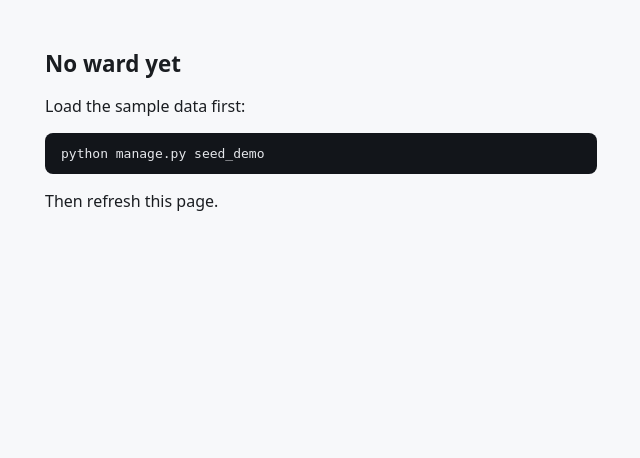
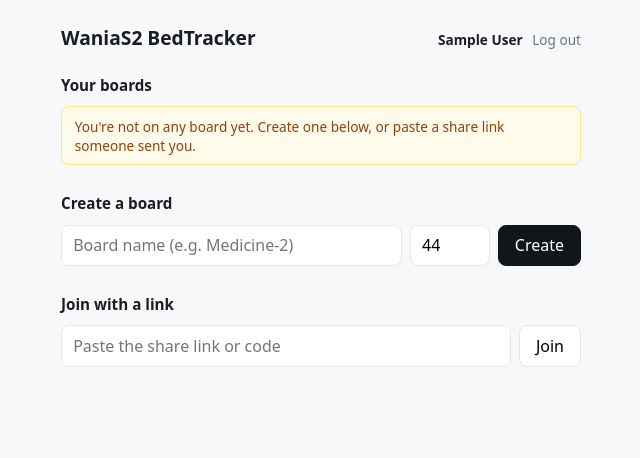
Before and after one commit to WanTeller/wanias2-bedtracker, a Django app: page / in a window 1280 px wide. Shown: the top 458 px of the page, without its empty margins (319-959 px from the left). Run offline with Django 5.2, Linux system fonts and the light colour scheme; the visitor is signed in with stand-in values (Sample User, id 1); data that the repository does not hold is empty.

Commit message:
Multi-board Stage 3: dashboard, create, join-by-link
'/' is now the "your boards" dashboard: lists the boards you belong
to, a create form (name + bed count), and a "paste a share link" box.

- views.board_new: makes the board, its beds, and an owner membership
- views.join (/join/<token>/): confirm page -> adds a member membership;
  already-a-member just opens the board
- views.join_paste: parses a pasted link or bare code, forwards to join
- views.rotate_link: owner-only fresh invite token
- activity sidebar gains a "Share this board" section (link + copy +
  owner-only Reset link)
- auto-join transition removed; a name-only login with no board sees
  the dashboard

New templates: dashboard, board_new, join_confirm. CSS ?v=17, SW v2.
57 tests pass; browser-verified create + share + join + isolation.

Co-Authored-By: Claude Sonnet 5 <noreply@anthropic.com>

```diff
--- a/board/urls.py
+++ b/board/urls.py
@@ -11,12 +11,16 @@ from . import views
 urlpatterns = [
     path("healthz/", views.healthz, name="healthz"),
 
-    # Front page. Stage 3 turns this into a "your boards" dashboard.
+    # Front page: "your boards" dashboard.
     path("", views.home, name="home"),
+    path("boards/new/", views.board_new, name="board_new"),
+    path("boards/join/", views.join_paste, name="join_paste"),
+    path("join/<str:token>/", views.join, name="join"),
 
     # --- one board, everything scoped under its slug ---------------------- #
     path("w/<slug:slug>/", views.board_view, name="board"),
     path("w/<slug:slug>/activity/", views.activity_view, name="activity"),
+    path("w/<slug:slug>/rotate-link/", views.rotate_link, name="rotate_link"),
     path("w/<slug:slug>/dev/clear/", views.dev_clear, name="dev_clear"),
 
     # patient
--- a/board/views.py
+++ b/board/views.py
@@ -24,7 +24,7 @@ from django.utils import timezone
 from django.utils.timezone import localdate, localtime
 from django.views.decorators.http import require_POST
 
-from .forms import PatientForm, VitalsForm
+from .forms import BoardForm, PatientForm, VitalsForm
 from .models import (
     ActivityEvent, Bed, Note, Patient, Task, TaskCategory, TaskOption,
     VitalsEntry, Ward, WardMembership,
@@ -50,20 +50,58 @@ def healthz(request):
 # --------------------------------------------------------------------------- #
 
 def home(request):
-    """Where '/' goes. Stage 3 makes this a real 'your boards' dashboard; for
-    now it just sends you to your board."""
+    """The front page: the boards you belong to, plus 'create' and 'join'."""
     memberships = list(
-        request.user.ward_memberships.select_related("ward").order_by("-joined_at")
+        request.user.ward_memberships.select_related("ward").order_by(
+            "-joined_at"
+        )
     )
-    if memberships:
-        return redirect("board", slug=memberships[0].ward.slug)
+    return render(
+        request,
+        "board/dashboard.html",
+        {"memberships": memberships, "join_error": request.GET.get("bad")},
+    )
 
-    wards = list(Ward.objects.order_by("id"))
-    if len(wards) == 1:
-        # Transitional: during the pilot there is one shared board and anyone
-        # who signs in should land on it. Stage 3 replaces this with a
-        # dashboard + an explicit "join with a link" step.
-        ward = wards[0]
+
+def _join_url(request, ward):
+    """The absolute share link for a board."""
+    return request.build_absolute_uri(reverse("join", args=[ward.invite_token]))
+
+
+def board_new(request):
+    """Create a board. The creator becomes its owner."""
+    form = BoardForm(request.POST or None)
+    if request.method == "POST" and form.is_valid():
+        with transaction.atomic():
+            ward = form.save(commit=False)
+            ward.created_by = request.user
+            ward.save()
+            Bed.objects.bulk_create(
+                [Bed(ward=ward, number=n)
+                 for n in range(1, form.cleaned_data["bed_count"] + 1)]
+            )
+            WardMembership.objects.create(
+                ward=ward,
+                user=request.user,
+                role=WardMembership.Role.OWNER,
+                display_name=services.actor_name(request.user),
+            )
+        messages.success(
+            request,
+            f"Board “{ward.name}” created. Its share link is in the activity "
+            f"panel (the ☰ menu) - send it to your team.",
+        )
+        return redirect("board", slug=ward.slug)
+
+    return render(request, "board/board_new.html", {"form": form})
+
+
+def join(request, token):
+    """Open a board's invite link: confirm, then add the user as a member."""
+    ward = get_object_or_404(Ward, invite_token=token)
+    already = WardMembership.objects.filter(ward=ward, user=request.user).exists()
+
+    if request.method == "POST" and not already:
         WardMembership.objects.get_or_create(
             ward=ward,
             user=request.user,
@@ -72,9 +110,30 @@ def home(request):
                 "display_name": services.actor_name(request.user),
             },
         )
+        messages.success(request, f"You've joined “{ward.name}”.")
+        already = True
+
+    if already:
         return redirect("board", slug=ward.slug)
 
-    return render(request, "board/no_ward.html")
+    return render(request, "board/join_confirm.html", {"ward": ward})
+
+
+@require_POST
+def join_paste(request):
+    """The dashboard's 'paste a link' box. Accepts a full link or a bare code."""
+    raw = (request.POST.get("code") or "").strip()
+    token = raw.rstrip("/").split("/")[-1] if raw else ""
+
+    ward = None
+    if token:
+        ward = (
+            Ward.objects.filter(invite_token=token).first()
+            or Ward.objects.filter(slug=token).first()
+        )
+    if ward is None:
+        return redirect(reverse("home") + "?bad=1")
+    return redirect("join", token=ward.invite_token)
 
 
 # --------------------------------------------------------------------------- #
@@ -496,6 +555,8 @@ def activity_view(request, ward):
         "sidebar_open": True,
         "sidebar_tab": tab,
         "dev_clear_enabled": bool(settings.DEV_CLEAR_PASSWORD),
+        "is_owner": request.membership.is_owner,
+        "join_url": _join_url(request, ward),
         "query": "",
         "search": None,
     }
@@ -524,6 +585,18 @@ def activity_view(request, ward):
         context["event_groups"] = _group_events_by_day(events)
 
     return render(request, "board/board.html", context)
+
+
+@ward_view
+@require_POST
+def rotate_link(request, ward):
+    """Owner-only: generate a fresh share link (the old one stops working)."""
+    if request.membership.is_owner:
+        ward.rotate_invite_token()
+        messages.success(
+            request, "New share link generated. The old link no longer works."
+        )
+    return redirect("activity", slug=ward.slug)
 
 
 @ward_view
--- a/static/board.css
+++ b/static/board.css
@@ -743,6 +743,94 @@ a.event-row:hover { background: #fbfcfd; }
   margin-top: 0.1rem;
 }
 
+/* ---- share-this-board box (activity sidebar) ---- */
+.share-box {
+  margin-top: 1.5rem;
+  border-top: 1px solid var(--line);
+  padding-top: 1rem;
+}
+.share-box > summary {
+  cursor: pointer;
+  color: var(--muted);
+  font-size: 0.8rem;
+  font-weight: 600;
+  list-style: none;
+}
+.share-box > summary::-webkit-details-marker { display: none; }
+.share-row { display: flex; gap: 0.4rem; margin: 0.5rem 0; }
+.share-row input {
+  flex: 1 1 auto;
+  min-width: 0;
+  padding: 0.5rem 0.6rem;
+  border: 1px solid var(--line);
+  border-radius: 8px;
+  font: inherit;
+  background: var(--bg);
+}
+.share-box form { margin-top: 0.25rem; }
+
+/* ---- dashboard (the front page: "your boards") ---- */
+.dash {
+  max-width: 560px;
+  margin: 0 auto;
+  padding: 1.5rem 1.25rem 4rem;
+}
+.dash-head {
+  display: flex;
+  align-items: baseline;
+  justify-content: space-between;
+  gap: 1rem;
+  margin-bottom: 1.5rem;
+}
+.dash-head h1 { font-size: 1.2rem; margin: 0; }
+.dash-user { display: flex; align-items: center; gap: 0.6rem; font-size: 0.85rem; }
+.dash-user .who { font-weight: 600; }
+.dash-user form { margin: 0; }
+.dash-block { margin-bottom: 1.75rem; }
+.dash-block h2 {
+  font-size: 0.95rem;
+  margin: 0 0 0.7rem;
+  color: var(--ink);
+}
+.board-list { list-style: none; margin: 0; padding: 0; display: flex;
+  flex-direction: column; gap: 0.6rem; }
+.board-card {
+  display: flex;
+  flex-direction: column;
+  gap: 0.15rem;
+  padding: 0.85rem 1rem;
+  background: var(--panel-bg);
+  border: 1px solid var(--line);
+  border-radius: var(--radius);
+  text-decoration: none;
+  color: var(--ink);
+}
+.board-card:hover { border-color: var(--accent); }
+.board-name { font-weight: 600; }
+.board-meta { font-size: 0.8rem; color: var(--muted); }
+.board-owner {
+  color: var(--ok);
+  font-weight: 600;
+  text-transform: uppercase;
+  font-size: 0.7rem;
+  letter-spacing: 0.03em;
+}
+.dash-form { display: flex; gap: 0.5rem; flex-wrap: wrap; }
+.dash-form input[type="text"] { flex: 1 1 12rem; min-width: 0; }
+.dash-form input[type="number"] { width: 5rem; }
+.dash-form input {
+  padding: 0.55rem 0.7rem;
+  border: 1px solid var(--line);
+  border-radius: 8px;
+  font: inherit;
+}
+.dash-form input:focus { outline: 2px solid var(--accent); outline-offset: 0; }
+.join-ward { font-weight: 600; margin: 0.25rem 0 0.75rem; }
+
+@media (max-width: 600px) {
+  .dash-form .btn { width: 100%; }
+}
+
 /* ---- empty states ---- */
 .empty-state { padding: 3rem 1.5rem; max-width: 600px; margin: 0 auto; }
 .empty-state pre {
--- a/templates/base.html
+++ b/templates/base.html
@@ -8,7 +8,7 @@
   <meta name="description" content="{{ app_subtitle|default:'Surgical ward board' }}">
 
   {# ?v=N is a cache-buster - bump it whenever board.css changes #}
-  <link rel="stylesheet" href="{% static 'board.css' %}?v=16">
+  <link rel="stylesheet" href="{% static 'board.css' %}?v=17">
   <script src="{% static 'htmx.min.js' %}" defer></script>
 
   {# Installable web app (PWA) #}
--- /dev/null
+++ b/templates/board/dashboard.html
@@ -0,0 +1,63 @@
+{% extends "base.html" %}
+
+{% block content %}
+<main class="dash">
+  <header class="dash-head">
+    <h1>{{ app_name }}</h1>
+    <div class="dash-user">
+      <span class="who">{{ request.user.get_full_name|default:request.user.first_name|default:request.user.email }}</span>
+      <form method="post" action="{% url 'logout' %}">{% csrf_token %}
+        <button type="submit" class="linkbtn">{% if simple_login %}Switch name{% else %}Log out{% endif %}</button>
+      </form>
+    </div>
+  </header>
+
+  <section class="dash-block">
+    <h2>Your boards</h2>
+    {% if memberships %}
+    <ul class="board-list">
+      {% for m in memberships %}
+      <li>
+        <a class="board-card" href="{% url 'board' m.ward.slug %}">
+          <span class="board-name">{{ m.ward.name }}</span>
+          <span class="board-meta">
+            {{ m.ward.bed_count }} beds
+            {% if m.is_owner %}&middot; <span class="board-owner">owner</span>{% endif %}
+          </span>
+        </a>
+      </li>
+      {% endfor %}
+    </ul>
+    {% else %}
+    <p class="hint">You're not on any board yet. Create one below, or paste a
+      share link someone sent you.</p>
+    {% endif %}
+  </section>
+
+  <section class="dash-block">
+    <h2>Create a board</h2>
+    <form method="post" action="{% url 'board_new' %}" class="dash-form">
+      {% csrf_token %}
+      <input type="text" name="name" placeholder="Board name (e.g. Medicine-2)"
+             autocomplete="off" required>
+      <input type="number" name="bed_count" value="44" min="1" max="200"
+             aria-label="Number of beds" title="Number of beds">
+      <button type="submit" class="btn primary">Create</button>
+    </form>
+  </section>
+
+  <section class="dash-block">
+    <h2>Join with a link</h2>
+    <form method="post" action="{% url 'join_paste' %}" class="dash-form">
+      {% csrf_token %}
+      <input type="text" name="code" autocomplete="off" required
+             placeholder="Paste the share link or code">
+      <button type="submit" class="btn">Join</button>
+    </form>
+    {% if join_error %}
+    <p class="field-error">That link or code didn't match a board. Check it and
+      try again.</p>
+    {% endif %}
+  </section>
+</main>
+{% endblock %}
--- a/templates/board/not_a_member.html
+++ b/templates/board/not_a_member.html
@@ -4,7 +4,8 @@
 <main class="empty-state">
   <h1>You're not on this board</h1>
   <p>&ldquo;{{ ward.name }}&rdquo; is private to the people who have its share
-    link. Ask whoever set it up to send you the link.</p>
-  <p><a class="btn" href="{% url 'home' %}">Back to your boards</a></p>
+    link. Ask whoever set it up to send you the link, then paste it on your
+    boards page.</p>
+  <p><a class="btn" href="{% url 'home' %}">Go to your boards</a></p>
 </main>
 {% endblock %}
--- a/templates/sw.js
+++ b/templates/sw.js
@@ -2,9 +2,9 @@
 /* Minimal service worker: makes the app installable and serves the cached
    shell + static assets when the network is unavailable. HTML pages are always
    fetched fresh (network-first) so clinical data is never stale. */
-const CACHE = "bedtracker-v1";
+const CACHE = "bedtracker-v2";
 const SHELL = [
-  "{% static 'board.css' %}?v=16",
+  "{% static 'board.css' %}?v=17",
   "{% static 'htmx.min.js' %}",
   "{% static 'icon.svg' %}",
 ];
```
Also changed, not shown: CLAUDE.md (+14 -8 lines), board/forms.py (+22 -1 lines), board/tests.py (+64 -7 lines), templates/board/_sidebar.html (+21 -0 lines), templates/board/board_new.html (added, +29 -0 lines), templates/board/join_confirm.html (added, +22 -0 lines).
